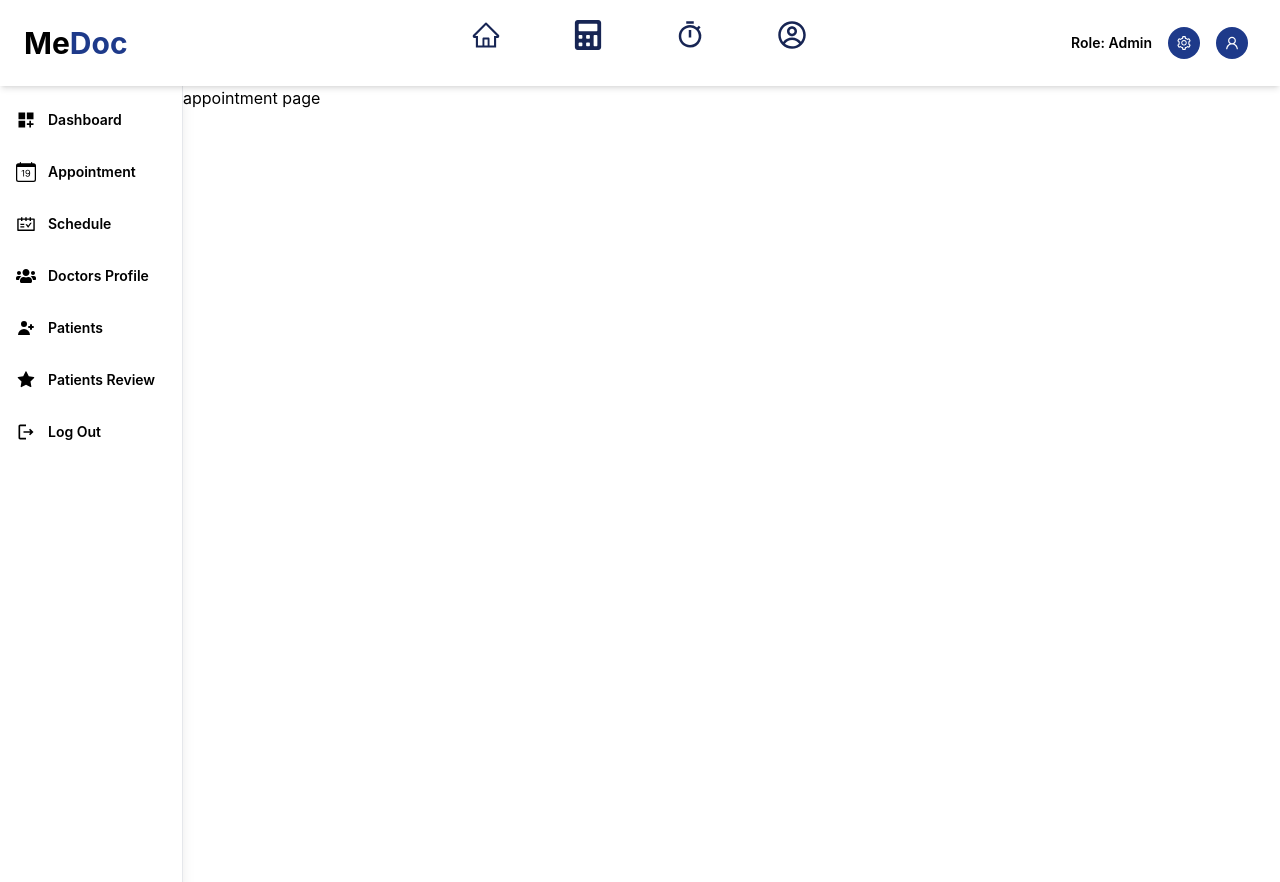
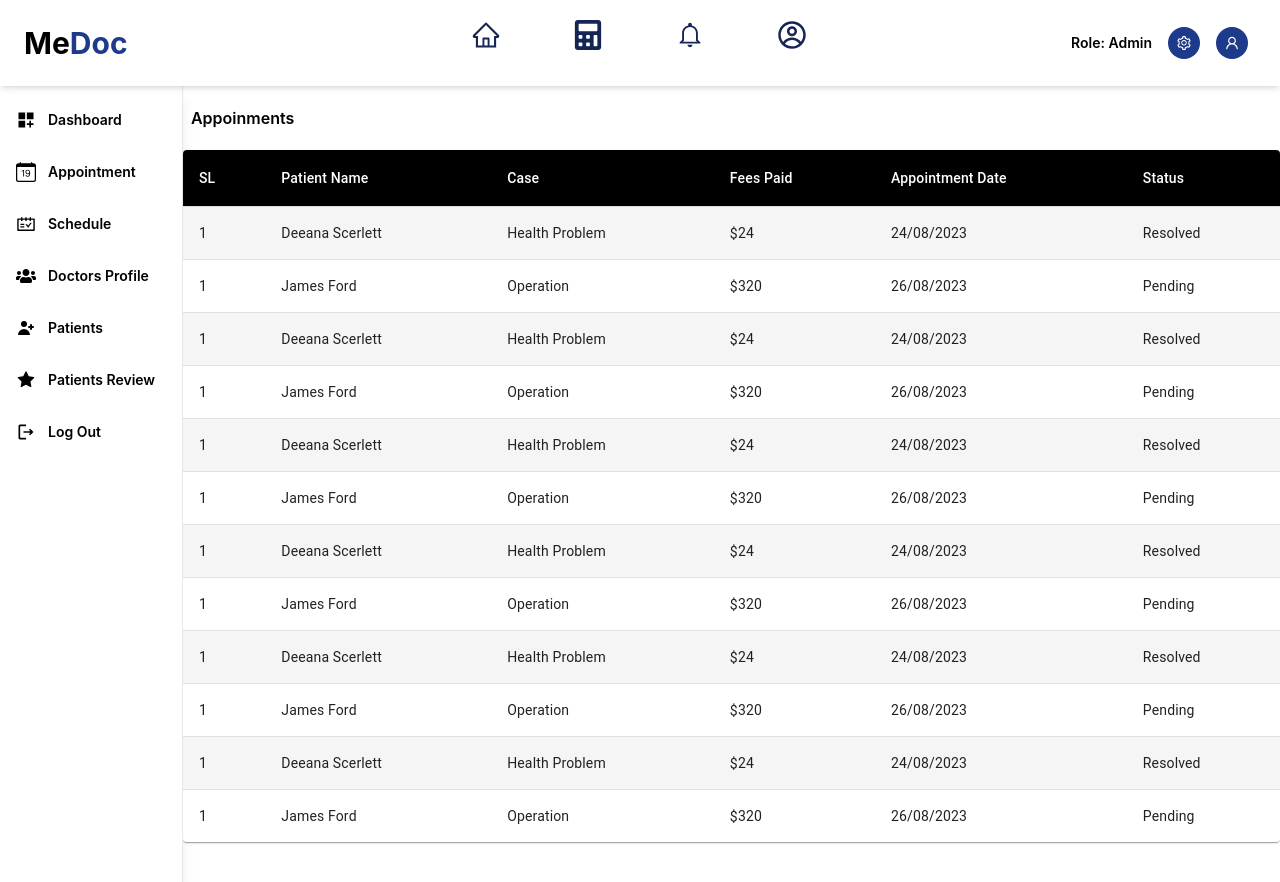
Before and after one commit to Ranagithubrr/hospital, a React (Create React App) app: page /appointment in a window 1280 px wide. Shown: the top 882 px of the page. Built offline with nearby package versions, Linux system fonts and the light colour scheme.

Commit message:
appointment page updated

```diff
--- a/package.json
+++ b/package.json
@@ -3,6 +3,10 @@
   "version": "0.1.0",
   "private": true,
   "dependencies": {
+    "@emotion/react": "^11.11.1",
+    "@emotion/styled": "^11.11.0",
+    "@mui/material": "^5.14.6",
+    "@mui/styled-engine-sc": "^5.14.6",
     "@testing-library/jest-dom": "^5.16.5",
     "@testing-library/react": "^13.4.0",
     "@testing-library/user-event": "^13.5.0",
@@ -14,6 +18,7 @@
     "react-router": "^6.11.2",
     "react-router-dom": "^6.11.2",
     "react-scripts": "5.0.1",
+    "styled-components": "^5.3.11",
     "web-vitals": "^2.1.4"
   },
   "scripts": {
--- a/src/App.js
+++ b/src/App.js
@@ -17,6 +17,7 @@ import Calculators from './pages/calculators/Calculators';
 import Register from './pages/register/Register';
 import Userprofile from './components/dashboard/user-profile/Userprofile';
 import UpdateProfile from './components/dashboard/user-profile/UpdateProfile';
+import Notifications from './pages/Notifications/Notifications';
 
 function App() {
   return (
@@ -30,6 +31,7 @@ function App() {
             <Route path='/doctors' element={<Profile />}></Route>
             <Route path='/appointment' element={<Appointment />}></Route>
             <Route path='/calculators' element={<Calculators />}></Route>
+            <Route path='/notifications' element={<Notifications />}></Route>
             <Route path='/profile' element={<Userprofile />}></Route>
             <Route path='/update-profile' element={<UpdateProfile />}></Route>
           </Route>
--- a/src/components/dashboard/user-profile/UpdateProfile.jsx
+++ b/src/components/dashboard/user-profile/UpdateProfile.jsx
@@ -35,7 +35,8 @@ const UpdateProfile = () => {
                             <span className='font-semibold text-gray-600'>Email</span>
                         </div>
                         <div className='w-3/4'>
-                            <input className='text-gray-600 font-semibold outline-none border-b-2' placeholder='ranarr.dev@gmail.com'></input>
+                            <input className='text-gray-600 font-semibold outline-none border-b-2' placeholder='ranarr.dev@gmail.com' disabled></input>
+                            <span className='block text-xs  my-2 p-1 w-2/3 rounded text-red-600 font-bold'>Email is not changable</span>
                         </div>
                     </div>
                     <div className='flex justify-between w-1/2'>
--- a/src/components/navbar/Navbar.js
+++ b/src/components/navbar/Navbar.js
@@ -4,6 +4,7 @@ import { MdOutlineTimer } from 'react-icons/md';
 import { CgProfile } from 'react-icons/cg';
 import { AiOutlineSetting, AiOutlineUser } from 'react-icons/ai';
 import { FaCalculator } from 'react-icons/fa';
+import { IoMdNotificationsOutline } from 'react-icons/io';
 import {Link} from 'react-router-dom'
 
 const Navbar = () => {
@@ -37,28 +38,28 @@ const Navbar = () => {
   }, [darkMode]);
     return (
         <>
-            <div class="flex px-6 py-5 items-center shadow-md sticky top-0 z-10 bg-white">
+            <div class="flex px-6 py-5 items-center shadow-md sticky top-0 z-10 bg-white dark:bg-gray-800">
                 <div class="w-4/12">
-                    <span className="text-3xl font-bold">Me<span className="text-blue-900">Doc</span></span>
+                    <span className="text-3xl font-bold dark:text-gray-300">Me<span className="text-blue-900 dark:text-blue-500">Doc</span></span>
                 </div>
                 <div class="w-6/12">
                     <ul className='flex'>
-                        <li className='px-7 border-b-4 border-transparent hover:border-blue-900  mx-2 pb-3 font-semibold text-blue-950   '>
+                        <li className='px-7 border-b-4 border-transparent hover:border-blue-900 dark:hover:border-gray-300  mx-2 pb-3 font-semibold text-blue-950 dark:text-gray-200   '>
                             <Link to="/" className='text-3xl'>
                                 <AiOutlineHome />
                             </Link>
                         </li>
-                        <li className='px-7 border-b-4 border-transparent hover:border-blue-900  mx-2 pb-3 font-semibold text-blue-950   '>
+                        <li className='px-7 border-b-4 border-transparent hover:border-blue-900 dark:hover:border-gray-300  mx-2 pb-3 font-semibold text-blue-950 dark:text-gray-200   '>
                             <Link to="/calculators" className='text-3xl'>
                                 <FaCalculator />
                             </Link>
                         </li>
-                        <li className='px-7 border-b-4 border-transparent hover:border-blue-900  mx-2 pb-3 font-semibold text-blue-950   '>
-                            <Link to="/" className='text-3xl'>
-                                <MdOutlineTimer />
+                        <li className='px-7 border-b-4 border-transparent hover:border-blue-900 dark:hover:border-gray-300  mx-2 pb-3 font-semibold text-blue-950 dark:text-gray-200   '>
+                            <Link to="/notifications" className='text-3xl'>
+                                <IoMdNotificationsOutline />
                             </Link>
                         </li>
-                        <li className='px-7 border-b-4 border-transparent hover:border-blue-900  mx-2 pb-3 font-semibold text-blue-950   '>
+                        <li className='px-7 border-b-4 border-transparent hover:border-blue-900 dark:hover:border-gray-300  mx-2 pb-3 font-semibold text-blue-950 dark:text-gray-200   '>
                             <Link to="/profile" className='text-3xl'>
                                 <CgProfile />
                             </Link>
@@ -66,13 +67,14 @@ const Navbar = () => {
                     </ul>
                 </div>
                 <div class="w-2/12 flex justify-end items-center">
-                    <span className='font-semibold text-sm mr-2'>Role: Admin</span>
+                    <span className='font-semibold text-sm mr-2 dark:text-gray-300'>Role: Admin</span>
                     <span className='
                     h-8
                     w-8
                     flex
                     justify-center
                     bg-blue-900 mx-2
+                    dark:bg-blue-600
                     text-white
                     rounded-full
                     items-center
@@ -88,6 +90,7 @@ const Navbar = () => {
                     flex
                     justify-center
                     bg-blue-900 mx-2
+                    dark:bg-blue-600
                     text-white
                     rounded-full
                     items-center
--- a/src/components/sidebar/Sidebar.jsx
+++ b/src/components/sidebar/Sidebar.jsx
@@ -8,45 +8,45 @@ import { Link } from "react-router-dom";
 
 const Sidebar = () => {
     return (
-        <div className='w-1/6 h-auto border-r shadow-lg min-h-screen'>
+        <div className='w-1/6 h-auto border-r shadow-lg min-h-screen dark:bg-gray-800'>
             {/* <span className='
                 text-sm
                 font-semibold
             '>Dashboard</span> */}
             <ul className='pl-2 pt-2 sticky top-20'>
-                <li className='flex  hover:bg-slate-200 rounded'>
+                <li className='flex  hover:bg-slate-200 rounded dark:hover:bg-gray-700'>
                     <Link to='/' className='h-full w-full py-4 px-2 block'>
-                        <span className='flex items-center text-base'><MdDashboardCustomize className='text-xl'/>  <span className='pl-3 h-full text-sm font-semibold'>Dashboard</span></span>
+                        <span className='flex items-center text-base dark:text-gray-300'><MdDashboardCustomize className='text-xl'/>  <span className='pl-3 h-full text-sm font-semibold'>Dashboard</span></span>
                     </Link>
                 </li>
-                <li className='flex  hover:bg-slate-200 rounded'>
+                <li className='flex  hover:bg-slate-200 rounded dark:hover:bg-gray-700'>
                     <Link to='/appointment' className='h-full w-full  py-4 px-2 block'>
-                        <span className='flex items-center text-base'><BsCalendarDate className='text-xl'/>  <span className='pl-3 h-full text-sm font-semibold'>Appointment</span></span>
+                        <span className='flex items-center text-base dark:text-gray-300'><BsCalendarDate className='text-xl'/>  <span className='pl-3 h-full text-sm font-semibold'>Appointment</span></span>
                     </Link>
                 </li>
-                <li className='flex  hover:bg-slate-200 rounded'>
+                <li className='flex  hover:bg-slate-200 rounded dark:hover:bg-gray-700'>
                     <Link to='/schedule' className='h-full w-full  py-4 px-2 block'>
-                        <span className='flex items-center text-base'><AiOutlineSchedule className='text-xl'/>  <span className='pl-3 h-full text-sm font-semibold'>Schedule</span></span>
+                        <span className='flex items-center text-base dark:text-gray-300'><AiOutlineSchedule className='text-xl'/>  <span className='pl-3 h-full text-sm font-semibold'>Schedule</span></span>
                     </Link>
                 </li>
-                <li className='flex  hover:bg-slate-200 rounded'>
+                <li className='flex  hover:bg-slate-200 rounded dark:hover:bg-gray-700'>
                     <Link to='/doctors' className='h-full w-full  py-4 px-2 block'>
-                        <span className='flex items-center text-base'><FaUsers className='text-xl'/>  <span className='pl-3 h-full text-sm font-semibold'>Doctors Profile</span></span>
+                        <span className='flex items-center text-base dark:text-gray-300'><FaUsers className='text-xl'/>  <span className='pl-3 h-full text-sm font-semibold'>Doctors Profile</span></span>
                     </Link>
                 </li>
-                <li className='flex  hover:bg-slate-200 rounded'>
+                <li className='flex  hover:bg-slate-200 rounded dark:hover:bg-gray-700'>
                     <Link to='/patients' className='h-full w-full  py-4 px-2 block'>
-                        <span className='flex items-center text-base'><HiUserAdd className='text-xl'/>  <span className='pl-3 h-full text-sm font-semibold'>Patients</span></span>
+                        <span className='flex items-center text-base dark:text-gray-300'><HiUserAdd className='text-xl'/>  <span className='pl-3 h-full text-sm font-semibold'>Patients</span></span>
                     </Link>
                 </li>
-                <li className='flex  hover:bg-slate-200 rounded'>
+                <li className='flex  hover:bg-slate-200 rounded dark:hover:bg-gray-700'>
                     <Link to='/review' className='h-full w-full  py-4 px-2 block'>
-                        <span className='flex items-center text-base'><AiFillStar className='text-xl'/>  <span className='pl-3 h-full text-sm font-semibold'>Patients Review</span></span>
+                        <span className='flex items-center text-base dark:text-gray-300'><AiFillStar className='text-xl'/>  <span className='pl-3 h-full text-sm font-semibold'>Patients Review</span></span>
                     </Link>
                 </li>
-                <li className='flex  hover:bg-slate-200 rounded'>
+                <li className='flex  hover:bg-slate-200 rounded dark:hover:bg-gray-700'>
                     <Link to='/login' className='h-full w-full  py-4 px-2 block'>
-                        <span className='flex items-center text-base'><MdOutlineLogout className='text-xl'/>  <span className='pl-3 h-full text-sm font-semibold'>Log Out</span></span>
+                        <span className='flex items-center text-base dark:text-gray-300'><MdOutlineLogout className='text-xl'/>  <span className='pl-3 h-full text-sm font-semibold'>Log Out</span></span>
                     </Link>
                 </li>
             </ul>
--- a/src/index.js
+++ b/src/index.js
@@ -4,12 +4,15 @@ import './index.css';
 import App from './App';
 import reportWebVitals from './reportWebVitals';
 import { BrowserRouter } from 'react-router-dom'
+import { DarkThemeProvider } from './contexts/Themecontext';
 
 const root = ReactDOM.createRoot(document.getElementById('root'));
 root.render(
   <React.StrictMode>
     <BrowserRouter>
-      <App />
+      <DarkThemeProvider>
+        <App />
+      </DarkThemeProvider>
     </BrowserRouter>
   </React.StrictMode>
 );
--- a/src/pages/Appointment/Appointment.jsx
+++ b/src/pages/Appointment/Appointment.jsx
@@ -1,9 +1,11 @@
 import React from 'react';
+import AppointmentTable from './AppointmentTable';
 
 const Appointment = () => {
     return (
         <div>
-            appointment page
+            <h4 className='font-semibold my-5 pl-2'>Appoinments</h4>
+            <AppointmentTable />
         </div>
     );
 };
--- /dev/null
+++ b/src/pages/Appointment/AppointmentTable.jsx
@@ -0,0 +1,91 @@
+import * as React from 'react';
+import { styled } from '@mui/material/styles';
+import Table from '@mui/material/Table';
+import TableBody from '@mui/material/TableBody';
+import TableCell, { tableCellClasses } from '@mui/material/TableCell';
+import TableContainer from '@mui/material/TableContainer';
+import TableHead from '@mui/material/TableHead';
+import TableRow from '@mui/material/TableRow';
+import Paper from '@mui/material/Paper';
+import { ThemeProvider, createTheme } from '@mui/material/styles';
+
+const StyledTableCell = styled(TableCell)(({ theme }) => ({
+  [`&.${tableCellClasses.head}`]: {
+    backgroundColor: theme.palette.common.black,
+    color: theme.palette.common.white,
+  },
+  [`&.${tableCellClasses.body}`]: {
+    fontSize: 14,
+  },
+}));
+
+const StyledTableRow = styled(TableRow)(({ theme }) => ({
+  '&:nth-of-type(odd)': {
+    backgroundColor: theme.palette.action.hover,
+  },
+  // hide last border
+  '&:last-child td, &:last-child th': {
+    border: 0,
+  },
+}));
+
+function createData(name, calories, fat, carbs, protein) {
+  return { name, calories, fat, carbs, protein };
+}
+
+const rows = [
+  createData('Deeana Scerlett', 'Health Problem', '$24', '24/08/2023', 'Resolved'),
+  createData('James Ford', 'Operation', '$320', '26/08/2023', 'Pending'),
+  createData('Deeana Scerlett', 'Health Problem', '$24', '24/08/2023', 'Resolved'),
+  createData('James Ford', 'Operation', '$320', '26/08/2023', 'Pending'),
+  createData('Deeana Scerlett', 'Health Problem', '$24', '24/08/2023', 'Resolved'),
+  createData('James Ford', 'Operation', '$320', '26/08/2023', 'Pending'),
+  createData('Deeana Scerlett', 'Health Problem', '$24', '24/08/2023', 'Resolved'),
+  createData('James Ford', 'Operation', '$320', '26/08/2023', 'Pending'),
+  createData('Deeana Scerlett', 'Health Problem', '$24', '24/08/2023', 'Resolved'),
+  createData('James Ford', 'Operation', '$320', '26/08/2023', 'Pending'),
+  createData('Deeana Scerlett', 'Health Problem', '$24', '24/08/2023', 'Resolved'),
+  createData('James Ford', 'Operation', '$320', '26/08/2023', 'Pending'),
+
+];
+
+const darkTheme = createTheme({
+  palette: {
+    mode: 'light',
+  },
+});
+
+export default function AppointmentTable() {
+  return (
+    <ThemeProvider theme={darkTheme}>
+      <TableContainer component={Paper}>
+        <Table sx={{ minWidth: 700 }} aria-label="customized table">
+          <TableHead>
+            <TableRow>
+              <StyledTableCell>SL</StyledTableCell>
+              <StyledTableCell>Patient Name</StyledTableCell>
+              <StyledTableCell align="left">Case</StyledTableCell>
+              <StyledTableCell align="left">Fees Paid</StyledTableCell>
+              <StyledTableCell align="left">Appointment Date</StyledTableCell>
+              <StyledTableCell align="left">Status</StyledTableCell>
+            </TableRow>
+          </TableHead>
+          <TableBody>
+            {rows.map((row) => (
+              <StyledTableRow key={row.name}>
+                <StyledTableCell align="left">1</StyledTableCell>
+                <StyledTableCell component="th" scope="row">
+                  {row.name}
+                </StyledTableCell>
+                <StyledTableCell align="left">{row.calories}</StyledTableCell>
+                <StyledTableCell align="left">{row.fat}</StyledTableCell>
+                <StyledTableCell align="left">{row.carbs}</StyledTableCell>
+                <StyledTableCell align="left">{row.protein}</StyledTableCell>
+              </StyledTableRow>
+            ))}
+          </TableBody>
+        </Table>
+      </TableContainer>
+    </ThemeProvider>
+  );
+}
```
Also changed, not shown: src/components/dashboard/user-profile/Userprofile.jsx (+13 -13 lines), src/contexts/Themecontext.js (added, +31 -0 lines), src/pages/Notifications/Notifications.jsx (added, +9 -0 lines), 2 other files (tests, documents, lock files or other folders).
